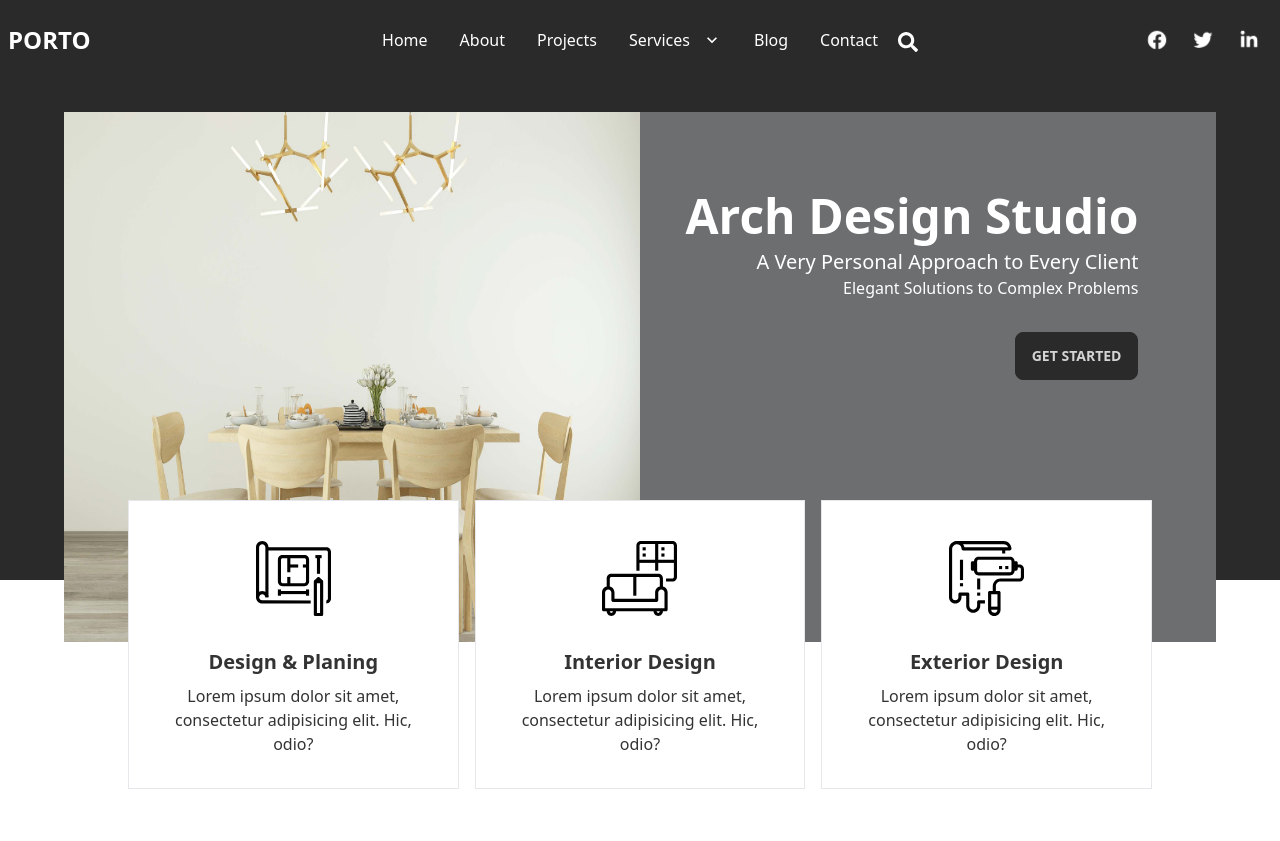
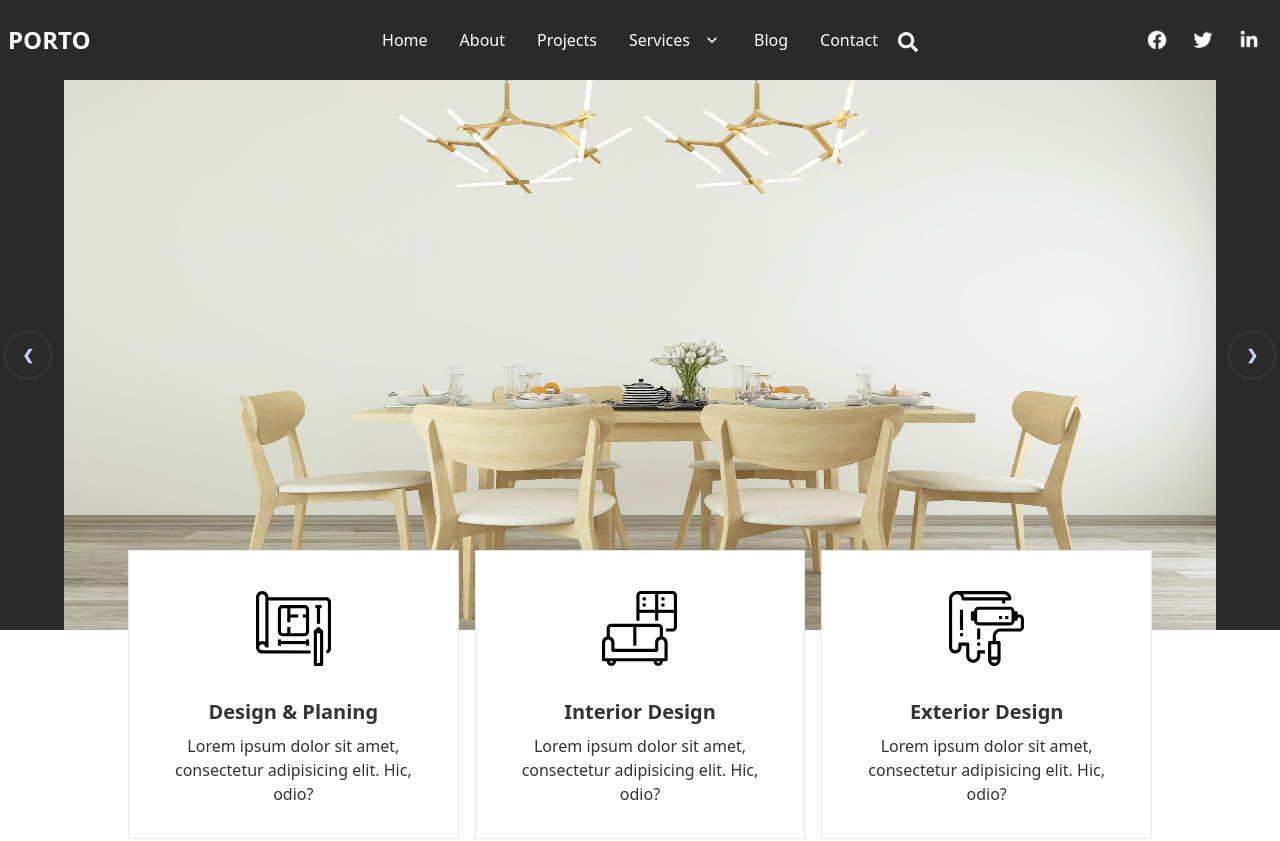
Before and after one commit to yusuf-khan-swd/porto-innovation, a React (Vite) app: page / in a window 1280 px wide. Shown: the top 841 px of the page. Built offline with nearby package versions, Linux system fonts and the light colour scheme.

Commit message:
one carousel card added

```diff
--- a/src/components/Carousel/Carousel.tsx
+++ b/src/components/Carousel/Carousel.tsx
@@ -2,23 +2,55 @@ import banner1 from '../../assets/banner1.jpg';
 
 const Carousel = () => {
   return (
-    <div className="bg-primary h-[500px]">
-      <div className="w-[90%] mx-auto pt-8">
-        <div className="grid grid-cols-1 md:grid-cols-2 bg-white">
-          <div className="">
-            <figure className="w-full"><img src={banner1} className="h-[530px]" alt="Album" /></figure>
-          </div>
-          <div className="bg-[#6c6e70] text-white flex flex-col items-center pt-20">
-            <div className=" text-right pr-8">
-              <h2 className="text-5xl font-bold mb-2">Arch Design Studio</h2>
-              <p className="text-xl">A Very Personal Approach to Every Client</p>
-              <p className="mb-8">Elegant Solutions to Complex Problems</p>
-              <div className="">
-                <button className="btn btn-primary">Get Started</button>
-              </div>
-            </div>
+    // <div className="bg-primary h-[500px]">
+    //   <div className="w-[90%] mx-auto pt-8">
+    //     <div className="grid grid-cols-2 bg-white">
+    //       <div className="">
+    //         <figure className="w-full"><img src={banner1} className="h-[530px]" alt="Album" /></figure>
+    //       </div>
+    //       <div className="bg-[#6c6e70] text-white flex flex-col items-center pt-20">
+    //         <div className=" text-right pr-8">
+    //           <h2 className="text-5xl font-bold mb-2">Arch Design Studio</h2>
+    //           <p className="text-xl">A Very Personal Approach to Every Client</p>
+    //           <p className="mb-8">Elegant Solutions to Complex Problems</p>
+    //           <div className="">
+    //             <button className="btn btn-primary">Get Started</button>
+    //           </div>
+    //         </div>
+    //       </div>
+    //     </div>
+    //   </div>
+    // </div>
+    <div className="bg-primary relative">
+      <div className="carousel w-[90%] mx-auto max-h-[550px]">
+        <div id="slide1" className="carousel-item w-full">
+          <img src={banner1} className="w-full" />
+          <div className="absolute flex justify-between transform -translate-y-1/2 left-5 right-5 lg:left-1 lg:right-1 top-1/2 z-50">
+            <a href="#slide4" className="btn bg-primary btn-circle">❮</a>
+            <a href="#slide2" className="btn bg-primary btn-circle">❯</a>
           </div>
         </div>
+        {/* <div id="slide2" className="carousel-item relative w-full">
+          <img src={banner1} className="w-full" />
+          <div className="absolute flex justify-between transform -translate-y-1/2 left-5 right-5 top-1/2">
+            <a href="#slide1" className="btn btn-circle">❮</a>
+            <a href="#slide3" className="btn btn-circle">❯</a>
+          </div>
+        </div>
+        <div id="slide3" className="carousel-item relative w-full">
+          <img src={banner1} className="w-full" />
+          <div className="absolute flex justify-between transform -translate-y-1/2 left-5 right-5 top-1/2">
+            <a href="#slide2" className="btn btn-circle">❮</a>
+            <a href="#slide4" className="btn btn-circle">❯</a>
+          </div>
+        </div>
+        <div id="slide4" className="carousel-item relative w-full">
+          <img src={banner1} className="w-full" />
+          <div className="absolute flex justify-between transform -translate-y-1/2 left-5 right-5 top-1/2">
+            <a href="#slide3" className="btn btn-circle">❮</a>
+            <a href="#slide1" className="btn btn-circle">❯</a>
+          </div>
+        </div> */}
       </div>
     </div>
   );
```
